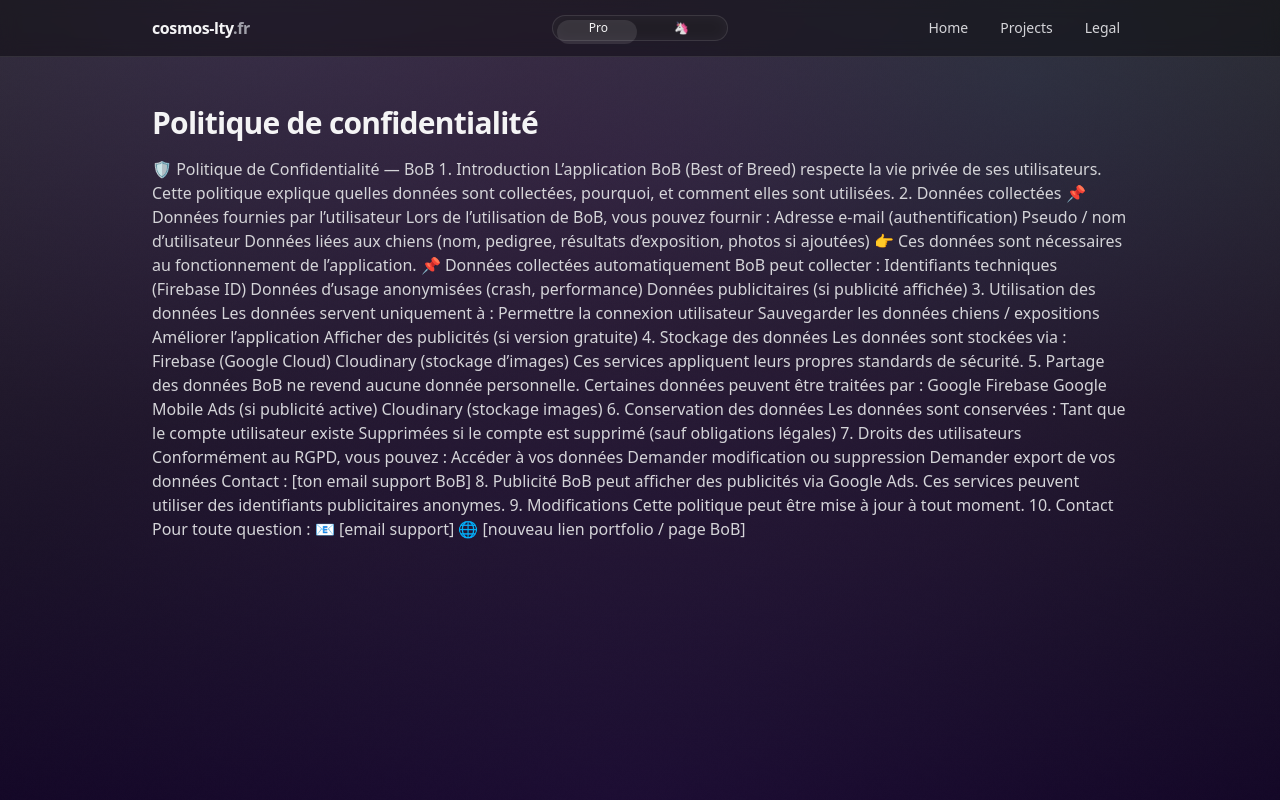
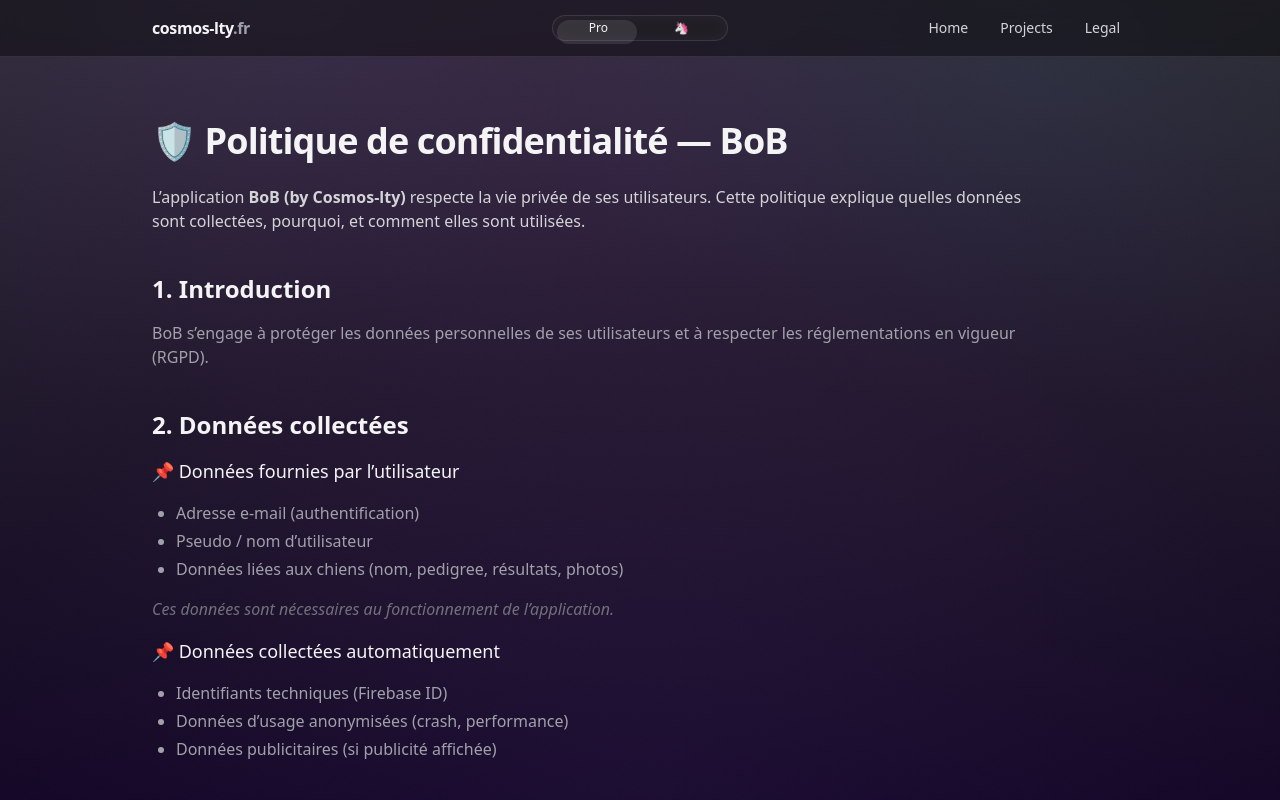
Before and after one commit to Laetitia-Bara/Portfolio, a Next.js app: page /legal/privacy in a window 1280 px wide. Shown: the top 800 px of the page. Built offline with nearby package versions, Linux system fonts and the light colour scheme.

Commit message:
maj Privacy

```diff
--- a/src/app/legal/privacy/page.tsx
+++ b/src/app/legal/privacy/page.tsx
@@ -2,108 +2,146 @@
 
 export default function PrivacyPage() {
   return (
-    <section className="py-12">
+    <section className="py-16">
       <Container>
-        <h1 className="text-3xl font-semibold tracking-tight">Politique de confidentialité</h1>
-        <p className="mt-4 text-zinc-300">
-          🛡️ Politique de Confidentialité — BoB
-1. Introduction
+        <div className="max-w-4xl">
+          <h1 className="text-4xl font-bold tracking-tight">
+            🛡️ Politique de confidentialité — BoB
+          </h1>
 
-L’application BoB (Best of Breed) respecte la vie privée de ses utilisateurs.
-Cette politique explique quelles données sont collectées, pourquoi, et comment elles sont utilisées.
+          <p className="mt-6 text-zinc-300">
+            L’application <strong>BoB (by Cosmos-lty)</strong> respecte la vie
+            privée de ses utilisateurs. Cette politique explique quelles données
+            sont collectées, pourquoi, et comment elles sont utilisées.
+          </p>
 
-2. Données collectées
-📌 Données fournies par l’utilisateur
+          {/* 1 INTRO */}
+          <section className="mt-10 space-y-4">
+            <h2 className="text-2xl font-semibold">1. Introduction</h2>
+            <p className="text-zinc-400">
+              BoB s’engage à protéger les données personnelles de ses utilisateurs
+              et à respecter les réglementations en vigueur (RGPD).
+            </p>
+          </section>
 
-Lors de l’utilisation de BoB, vous pouvez fournir :
+          {/* 2 DONNEES */}
+          <section className="mt-10 space-y-4">
+            <h2 className="text-2xl font-semibold">2. Données collectées</h2>
 
-Adresse e-mail (authentification)
+            <h3 className="text-lg font-medium mt-4">
+              📌 Données fournies par l’utilisateur
+            </h3>
+            <ul className="list-disc pl-6 text-zinc-400 space-y-1">
+              <li>Adresse e-mail (authentification)</li>
+              <li>Pseudo / nom d’utilisateur</li>
+              <li>Données liées aux chiens (nom, pedigree, résultats, photos)</li>
+            </ul>
 
-Pseudo / nom d’utilisateur
+            <p className="text-zinc-500 italic">
+              Ces données sont nécessaires au fonctionnement de l’application.
+            </p>
 
-Données liées aux chiens (nom, pedigree, résultats d’exposition, photos si ajoutées)
+            <h3 className="text-lg font-medium mt-6">
+              📌 Données collectées automatiquement
+            </h3>
+            <ul className="list-disc pl-6 text-zinc-400 space-y-1">
+              <li>Identifiants techniques (Firebase ID)</li>
+              <li>Données d’usage anonymisées (crash, performance)</li>
+              <li>Données publicitaires (si publicité affichée)</li>
+            </ul>
+          </section>
 
-👉 Ces données sont nécessaires au fonctionnement de l’application.
+          {/* 3 UTILISATION */}
+          <section className="mt-10 space-y-4">
+            <h2 className="text-2xl font-semibold">3. Utilisation des données</h2>
+            <ul className="list-disc pl-6 text-zinc-400 space-y-1">
+              <li>Permettre la connexion utilisateur</li>
+              <li>Sauvegarder les données chiens et expositions</li>
+              <li>Améliorer l’application</li>
+              <li>Afficher des publicités (version gratuite uniquement)</li>
+            </ul>
+          </section>
 
-📌 Données collectées automatiquement
+          {/* 4 STOCKAGE */}
+          <section className="mt-10 space-y-4">
+            <h2 className="text-2xl font-semibold">4. Stockage des données</h2>
+            <p className="text-zinc-400">Les données sont stockées via :</p>
+            <ul className="list-disc pl-6 text-zinc-400 space-y-1">
+              <li>Firebase (Google Cloud)</li>
+              <li>Cloudinary (stockage d’images)</li>
+            </ul>
+            <p className="text-zinc-500 italic">
+              Ces services appliquent leurs propres standards de sécurité.
+            </p>
+          </section>
 
-BoB peut collecter :
+          {/* 5 PARTAGE */}
+          <section className="mt-10 space-y-4">
+            <h2 className="text-2xl font-semibold">5. Partage des données</h2>
+            <p className="text-zinc-400">
+              BoB ne revend aucune donnée personnelle.
+            </p>
+            <p className="text-zinc-400">Certaines données peuvent être traitées par :</p>
+            <ul className="list-disc pl-6 text-zinc-400 space-y-1">
+              <li>Google Firebase</li>
+              <li>Google Mobile Ads (si publicité active)</li>
+              <li>Cloudinary (stockage images)</li>
+            </ul>
+          </section>
 
-Identifiants techniques (Firebase ID)
+          {/* 6 CONSERVATION */}
+          <section className="mt-10 space-y-4">
+            <h2 className="text-2xl font-semibold">6. Conservation des données</h2>
+            <ul className="list-disc pl-6 text-zinc-400 space-y-1">
+              <li>Tant que le compte utilisateur existe</li>
+              <li>Supprimées si le compte est supprimé (sauf obligations légales)</li>
+            </ul>
+          </section>
 
-Données d’usage anonymisées (crash, performance)
+          {/* 7 DROITS */}
+          <section className="mt-10 space-y-4">
+            <h2 className="text-2xl font-semibold">7. Droits des utilisateurs</h2>
+            <p className="text-zinc-400">
+              Conformément au RGPD, vous pouvez :
+            </p>
+            <ul className="list-disc pl-6 text-zinc-400 space-y-1">
+              <li>Accéder à vos données</li>
+              <li>Demander modification ou suppression</li>
+              <li>Demander export de vos données</li>
+            </ul>
+            <p className="text-zinc-400">
+              Contact : <span className="font-medium">bob@cosmos-lty.fr</span>
+            </p>
+          </section>
 
-Données publicitaires (si publicité affichée)
+          {/* 8 PUB */}
+          <section className="mt-10 space-y-4">
+            <h2 className="text-2xl font-semibold">8. Publicité</h2>
+            <p className="text-zinc-400">
+              BoB peut afficher des publicités via Google Ads. Ces services peuvent
+              utiliser des identifiants publicitaires anonymes.
+            </p>
+          </section>
 
-3. Utilisation des données
+          {/* 9 MODIFS */}
+          <section className="mt-10 space-y-4">
+            <h2 className="text-2xl font-semibold">9. Modifications</h2>
+            <p className="text-zinc-400">
+              Cette politique peut être mise à jour à tout moment.
+            </p>
+          </section>
 
-Les données servent uniquement à :
-
-Permettre la connexion utilisateur
-
-Sauvegarder les données chiens / expositions
-
-Améliorer l’application
-
-Afficher des publicités (si version gratuite)
-
-4. Stockage des données
-
-Les données sont stockées via :
-
-Firebase (Google Cloud)
-
-Cloudinary (stockage d’images)
-
-Ces services appliquent leurs propres standards de sécurité.
-
-5. Partage des données
-
-BoB ne revend aucune donnée personnelle.
-
-Certaines données peuvent être traitées par :
-
-Google Firebase
-
-Google Mobile Ads (si publicité active)
-
-Cloudinary (stockage images)
-
-6. Conservation des données
-
-Les données sont conservées :
-
-Tant que le compte utilisateur existe
-
-Supprimées si le compte est supprimé (sauf obligations légales)
-
-7. Droits des utilisateurs
-
-Conformément au RGPD, vous pouvez :
-
-Accéder à vos données
-
-Demander modification ou suppression
-
-Demander export de vos données
-
-Contact : [ton email support BoB]
-
-8. Publicité
-
-BoB peut afficher des publicités via Google Ads.
-Ces services peuvent utiliser des identifiants publicitaires anonymes.
-
-9. Modifications
-
-Cette politique peut être mise à jour à tout moment.
-
-10. Contact
-
-Pour toute question :
-📧 [email support]
-🌐 [nouveau lien portfolio / page BoB]
-        </p>
+          {/* 10 CONTACT */}
+          <section className="mt-10 space-y-4">
+            <h2 className="text-2xl font-semibold">10. Contact</h2>
+            <p className="text-zinc-400">
+              📧 bob@cosmos-lty.fr
+            </p>
+            <p className="text-zinc-400">
+              🌐 www.cosmos-lty.fr
+            </p>
+          </section>
+        </div>
       </Container>
     </section>
   );
```
